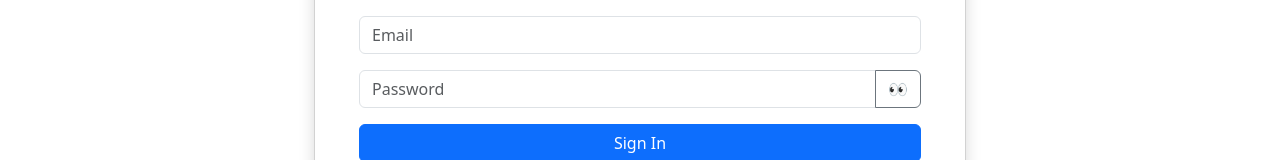
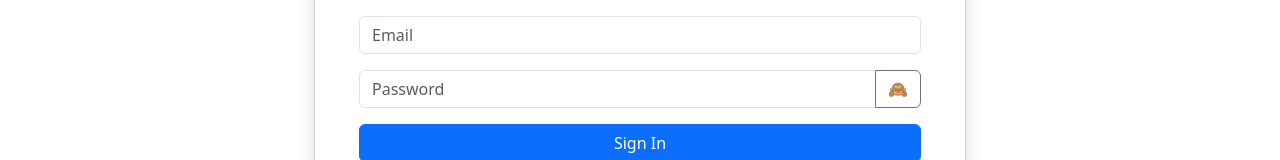
Before and after one commit to Ellytheo/Comptronics-Online, a React (Create React App) app: page /signin in a window 1280 px wide. Shown: the part 389-549 px from the top of the page. Built offline with nearby package versions, Linux system fonts and the light colour scheme.

Commit message:
Swap emojis for password visibility toggle

```diff
--- a/src/components/SignIn.jsx
+++ b/src/components/SignIn.jsx
@@ -128,7 +128,7 @@ const SignIn = () => {
               className="btn btn-outline-secondary"
               onClick={() => setShowPassword(!showPassword)}
             >
-              {showPassword ? "🙈" : " 👀"}
+              {showPassword ? "👀" : "🙈" }
             </button>
           </div>
 
```
